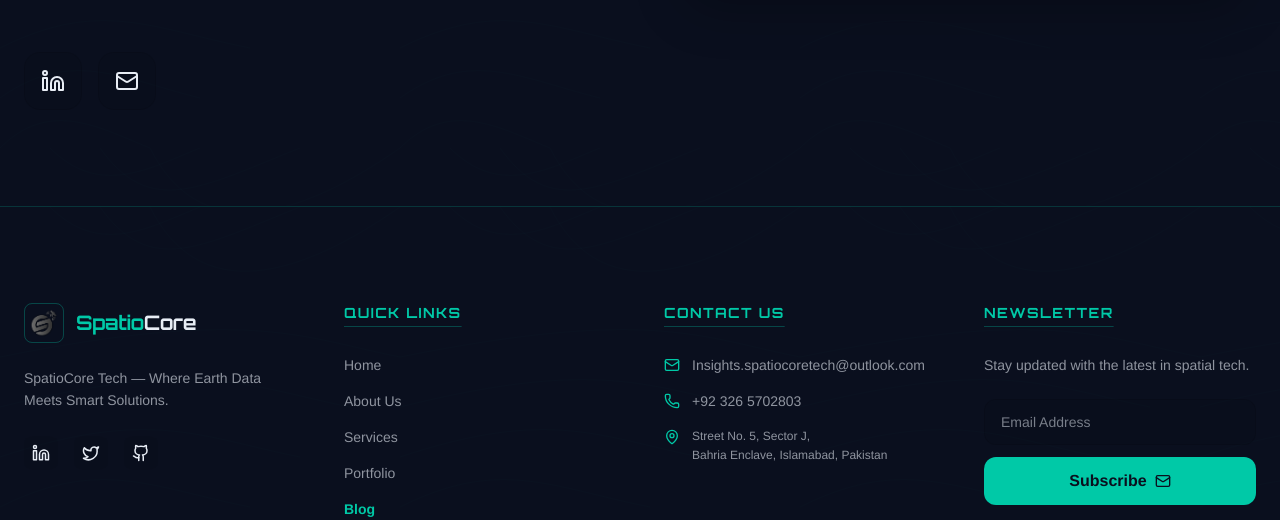
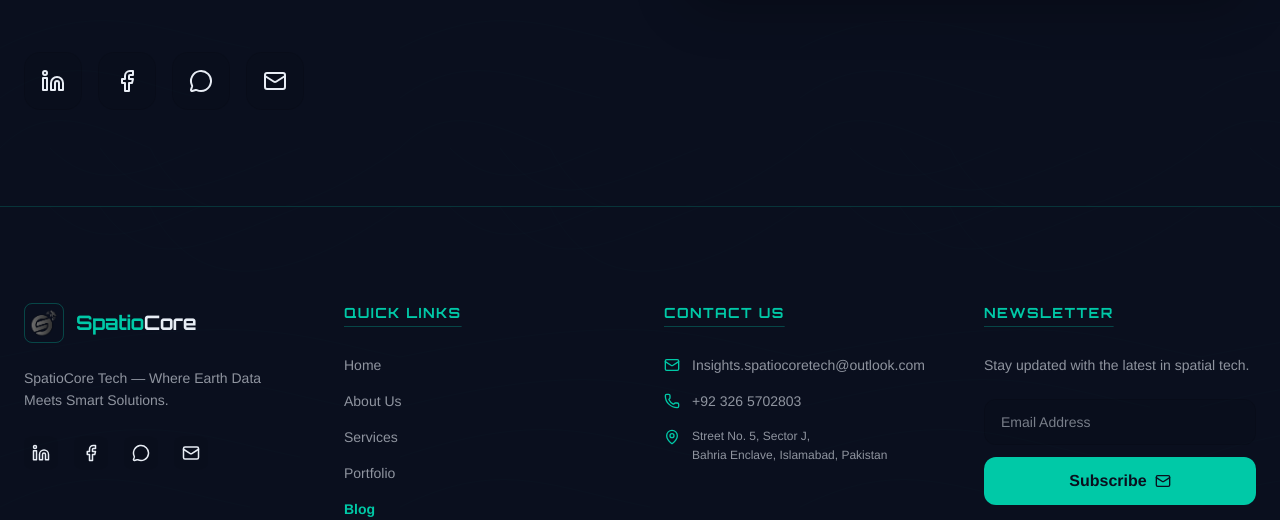
Before and after one commit to MehtabAhmed012/sprtiocore, a React (Vite) app: page / in a window 1280 px wide. Shown: the part 8428-8948 px from the top of the page. Built offline with nearby package versions, Linux system fonts and the light colour scheme; no server answers; the database is empty.

Commit message:
feat(contact): update social links and contact info
Add Facebook and WhatsApp icons, update contact links to be actionable, and provide direct social media URLs in the footer.

```diff
--- a/src/components/Contact.tsx
+++ b/src/components/Contact.tsx
@@ -1,5 +1,5 @@
 import { motion } from 'motion/react';
-import { Mail, Phone, MapPin, Linkedin, Send, CheckCircle2, Loader2 } from 'lucide-react';
+import { Mail, Phone, MapPin, Linkedin, Send, CheckCircle2, Loader2, Facebook, MessageCircle } from 'lucide-react';
 import { useState, type FormEvent } from 'react';
 import { db, handleFirestoreError, OperationType, sendEmail } from '../lib/firebase';
 import { collection, addDoc, serverTimestamp } from 'firebase/firestore';
@@ -76,7 +76,9 @@ export default function Contact() {
                 </div>
                 <div>
                   <h4 className="font-display font-medium text-lg text-primary">Email Terminal</h4>
-                  <p className="text-text-base/60">Insights.spatiocoretech@outlook.com</p>
+                  <p className="text-text-base/60">
+                    <a href="mailto:Insights.spatiocoretech@outlook.com" className="hover:text-primary transition-colors">Insights.spatiocoretech@outlook.com</a>
+                  </p>
                 </div>
               </div>
               <div className="flex items-start gap-6 group">
@@ -85,7 +87,9 @@ export default function Contact() {
                 </div>
                 <div>
                   <h4 className="font-display font-medium text-lg text-primary">Direct Voice Patch</h4>
-                  <p className="text-text-base/60">+92 326 5702803</p>
+                  <p className="text-text-base/60">
+                    <a href="tel:+923265702803" className="hover:text-primary transition-colors">+92 326 5702803</a>
+                  </p>
                 </div>
               </div>
               <div className="flex items-start gap-6 group">
@@ -103,8 +107,10 @@ export default function Contact() {
             </div>
 
             <div className="flex gap-4">
-              <a href="#" className="p-4 bg-black/5 dark:bg-white/5 border border-black/10 dark:border-white/10 rounded-2xl hover:border-primary transition-all text-text-base"><Linkedin /></a>
-              <a href="#" className="p-4 bg-black/5 dark:bg-white/5 border border-black/10 dark:border-white/10 rounded-2xl hover:border-primary transition-all text-text-base"><Mail /></a>
+              <a href="https://www.linkedin.com/company/spatiocoretech" target="_blank" rel="noopener noreferrer" className="p-4 bg-black/5 dark:bg-white/5 border border-black/10 dark:border-white/10 rounded-2xl hover:border-primary hover:text-primary transition-all text-text-base" title="LinkedIn"><Linkedin /></a>
+              <a href="https://www.facebook.com/spatiocoretech" target="_blank" rel="noopener noreferrer" className="p-4 bg-black/5 dark:bg-white/5 border border-black/10 dark:border-white/10 rounded-2xl hover:border-primary hover:text-primary transition-all text-text-base" title="Facebook"><Facebook /></a>
+              <a href="https://wa.me/qr/6LVDIH7IAJ7UB1" target="_blank" rel="noopener noreferrer" className="p-4 bg-black/5 dark:bg-white/5 border border-black/10 dark:border-white/10 rounded-2xl hover:border-primary hover:text-primary transition-all text-text-base" title="WhatsApp"><MessageCircle /></a>
+              <a href="mailto:Insights.spatiocoretech@outlook.com" className="p-4 bg-black/5 dark:bg-white/5 border border-black/10 dark:border-white/10 rounded-2xl hover:border-primary hover:text-primary transition-all text-text-base" title="Email"><Mail /></a>
             </div>
             {/*
             <div className="mt-12 rounded-3xl overflow-hidden border border-white/10 group aspect-video">
--- a/src/components/Footer.tsx
+++ b/src/components/Footer.tsx
@@ -1,4 +1,4 @@
-import { Linkedin, Twitter, Github, Mail, Loader2, CheckCircle2, ShieldCheck, Phone, MapPin } from 'lucide-react';
+import { Linkedin, Mail, Loader2, CheckCircle2, ShieldCheck, Phone, MapPin, Facebook, MessageCircle } from 'lucide-react';
 import { useState, type FormEvent } from 'react';
 import { Link } from 'react-router-dom';
 import { db, handleFirestoreError, OperationType, loginWithGoogle, logout } from '../lib/firebase';
@@ -63,9 +63,10 @@ export default function Footer() {
               SpatioCore Tech — Where Earth Data Meets Smart Solutions.
             </p>
             <div className="flex gap-4">
-              <a href="#" className="p-2 bg-black/5 dark:bg-white/5 rounded-lg hover:text-primary transition-colors"><Linkedin size={18} /></a>
-              <a href="#" className="p-2 bg-black/5 dark:bg-white/5 rounded-lg hover:text-primary transition-colors"><Twitter size={18} /></a>
-              <a href="#" className="p-2 bg-black/5 dark:bg-white/5 rounded-lg hover:text-primary transition-colors"><Github size={18} /></a>
+              <a href="https://www.linkedin.com/company/spatiocoretech" target="_blank" rel="noopener noreferrer" className="p-2 bg-black/5 dark:bg-white/5 rounded-lg hover:text-primary transition-colors" title="LinkedIn"><Linkedin size={18} /></a>
+              <a href="https://www.facebook.com/spatiocoretech" target="_blank" rel="noopener noreferrer" className="p-2 bg-black/5 dark:bg-white/5 rounded-lg hover:text-primary transition-colors" title="Facebook"><Facebook size={18} /></a>
+              <a href="https://wa.me/qr/6LVDIH7IAJ7UB1" target="_blank" rel="noopener noreferrer" className="p-2 bg-black/5 dark:bg-white/5 rounded-lg hover:text-primary transition-colors" title="WhatsApp"><MessageCircle size={18} /></a>
+              <a href="mailto:Insights.spatiocoretech@outlook.com" className="p-2 bg-black/5 dark:bg-white/5 rounded-lg hover:text-primary transition-colors" title="Email"><Mail size={18} /></a>
             </div>
           </div>
 
@@ -93,11 +94,11 @@ export default function Footer() {
             <ul className="space-y-4 text-sm text-text-base/60">
               <li className="flex items-start gap-3">
                 <Mail size={16} className="text-primary shrink-0 mt-0.5" />
-                <span className="break-all">Insights.spatiocoretech@outlook.com</span>
+                <a href="mailto:Insights.spatiocoretech@outlook.com" className="hover:text-primary transition-colors break-all">Insights.spatiocoretech@outlook.com</a>
               </li>
               <li className="flex items-start gap-3">
                 <Phone size={16} className="text-primary shrink-0 mt-0.5" />
-                <span>+92 326 5702803</span>
+                <a href="tel:+923265702803" className="hover:text-primary transition-colors">+92 326 5702803</a>
               </li>
               <li className="flex items-start gap-3">
                 <MapPin size={16} className="text-primary shrink-0 mt-0.5" />
```
